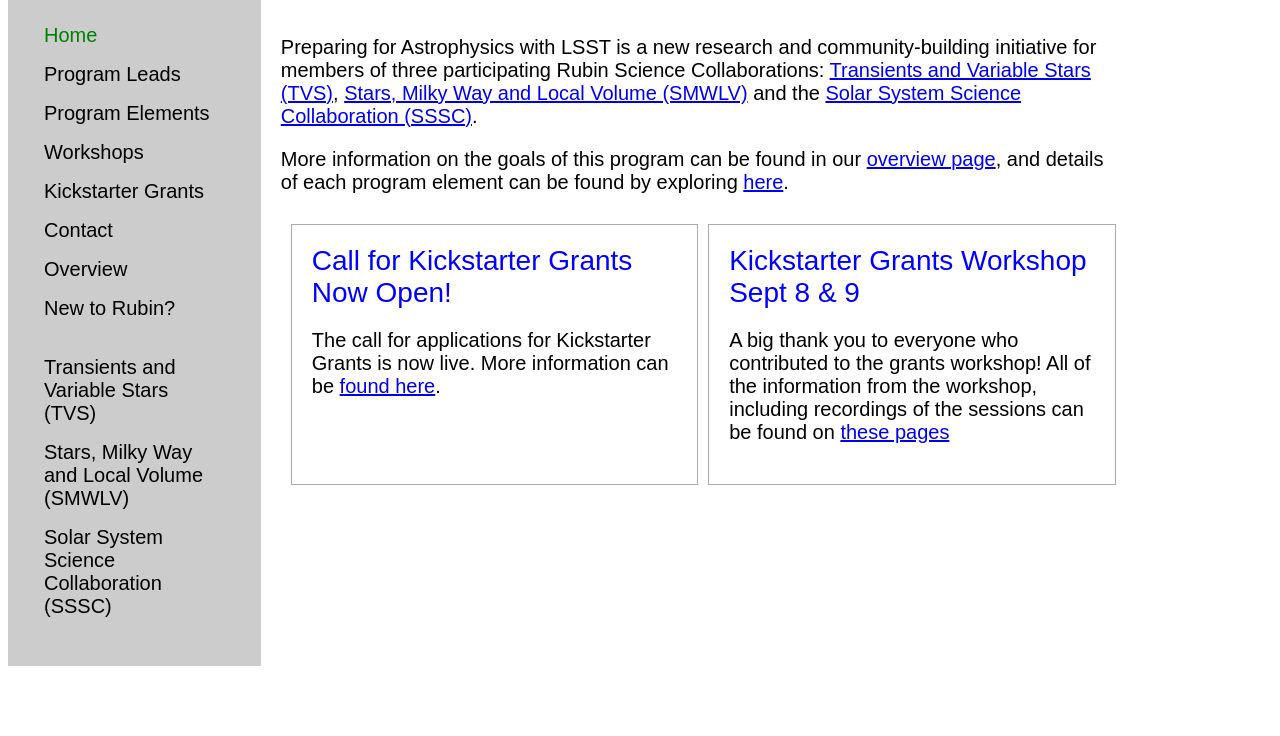
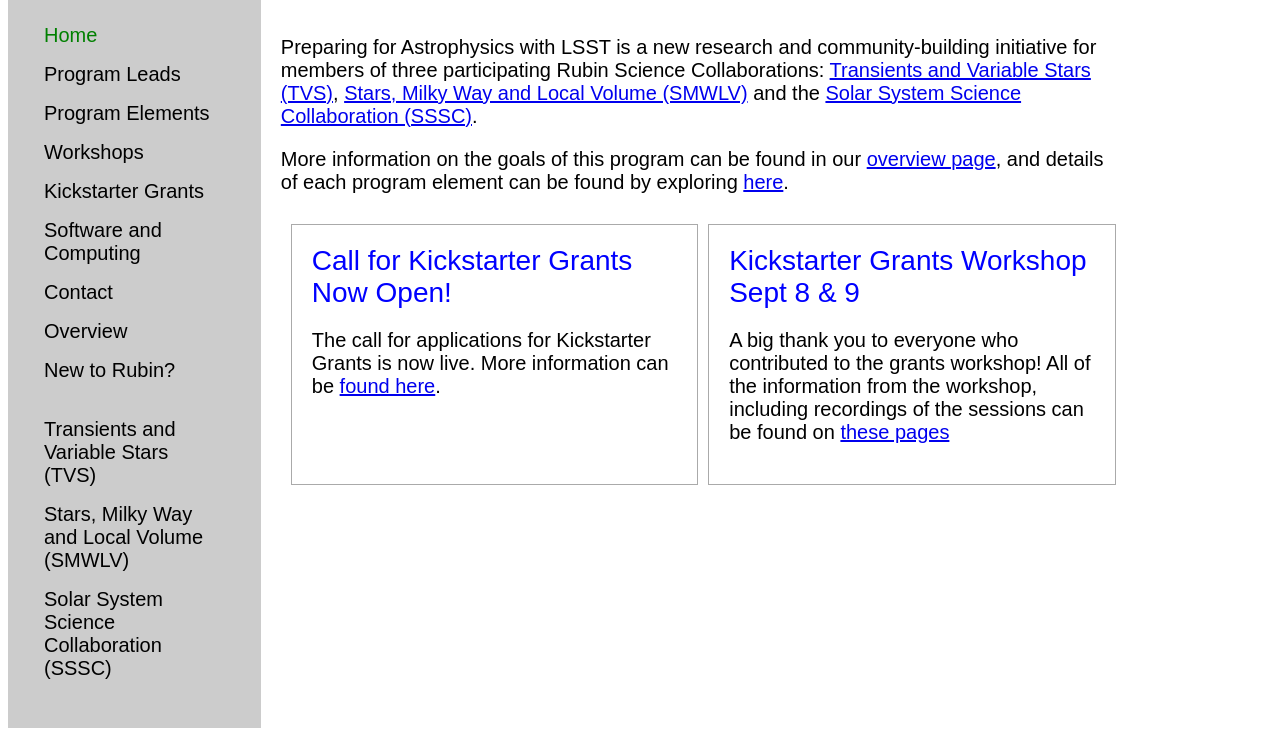
Before and after one commit to lsst-sci-prep/lsst-sci-prep.github.io, a Jekyll site: the page built from index.html, in a window 1280 px wide and 900 px high, scrolled down 833 px, cut to the strip 164-900 px from the top of the window. Built offline with Jekyll 4.4.1, drawn with Linux system fonts in a browser that asks for light colours; before the commit the page ends 1671 px from its top, so only the background shows below that.

Commit message:
Added new pages to nav bar

```diff
--- a/_data/navigation.yml
+++ b/_data/navigation.yml
@@ -8,6 +8,8 @@
   link: /online_workshops.html
 - name: Kickstarter Grants
   link: /kickstarter_grants.html
+- name: Software and Computing
+  link: /software_and_computing.html
 - name: Contact
   link: /contact.html
 - name: Overview
```
